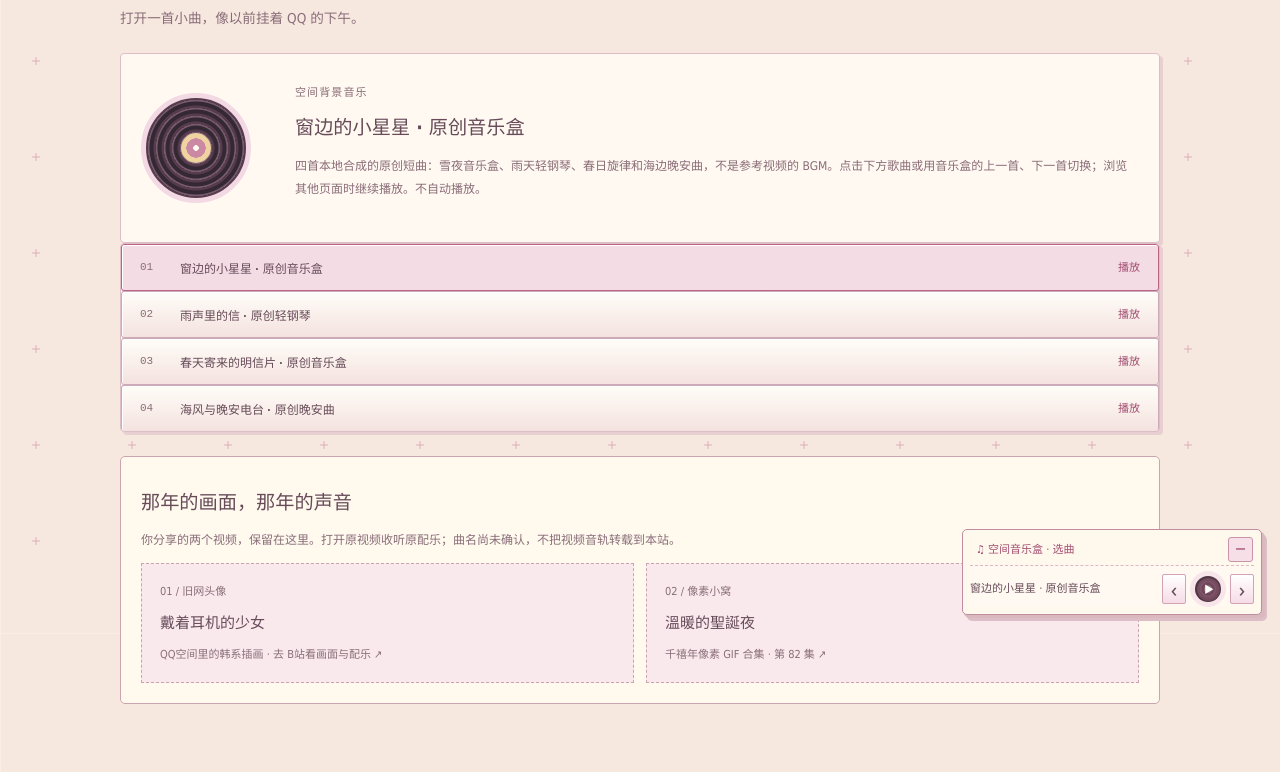
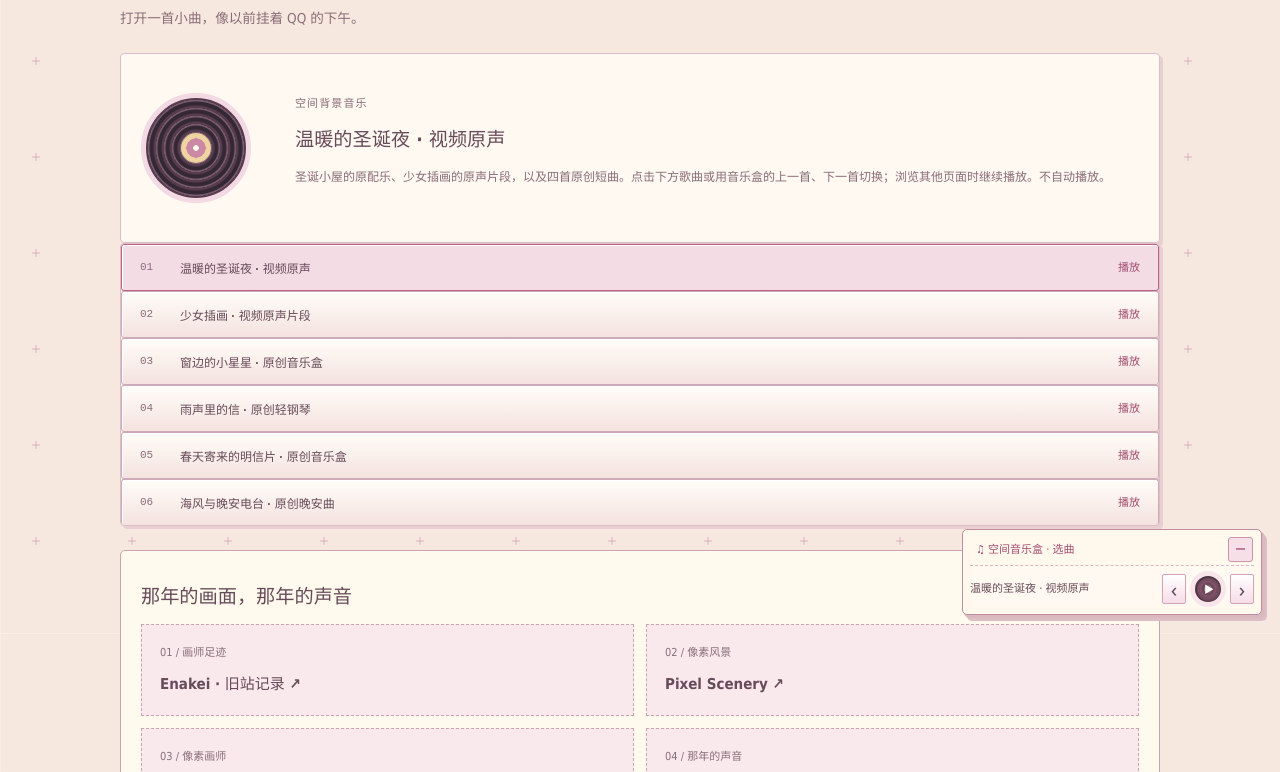
Before and after one commit to Kielas520/my_blog, an Astro site: page /music in a window 1280 px wide. Shown: the part 167-939 px from the top of the page. Built offline with nearby package versions, Linux system fonts and the light colour scheme; Astro itself is replaced by a stand-in of ours.

Commit message:
更新代码结构，优化性能并修复已知问题

```diff
--- a/src/data/music.json
+++ b/src/data/music.json
@@ -1,4 +1,12 @@
 [
+  {
+    "name": "温暖的圣诞夜 · 视频原声",
+    "link": "https://sound.kielasovo.com/2026/10/fe9a2dcf9a46c2f70b121d9060115725.mp3"
+  },
+  {
+    "name": "少女插画 · 视频原声片段",
+    "link": "https://sound.kielasovo.com/2026/10/293aa6557aafd09b88f1c3f0d3cb7f12.mp3"
+  },
   {
     "name": "窗边的小星星 · 原创音乐盒",
     "link": "https://sound.kielasovo.com/2026/10/ee8bb842e7acbd9299a4530c9e09eb39.wav"
--- a/src/pages/index.astro
+++ b/src/pages/index.astro
@@ -21,7 +21,7 @@ const portals = [
     <header class="space-heading">
       <div>
         <p class="space-kicker"><span aria-hidden="true">✦</span> 欢迎来到我的个人空间 <span aria-hidden="true">✦</span></p>
-        <h1><span data-site-name>{siteConfig.siteName}</span><span class="space-name-suffix">的小小世界</span></h1>
+        <h1><span data-site-name>{siteConfig.siteName}</span></h1>
         <p class="signature">深夜的海边，浪声没停过，但你不觉得吵…</p>
       </div>
       <div class="heading-stamp" aria-hidden="true"><span>私人小窝</span><strong>HOME SWEET HOME</strong><span>奶油色的日常 / 一点点浪漫</span></div>
@@ -152,7 +152,6 @@ const portals = [
   .space-kicker { margin: 0 0 7px; color: #9b6d7f; font-size: .7rem; letter-spacing: .13em; }
   .space-kicker span { color: #c589a1; }
   h1 { margin: 0; color: #795364; font-size: clamp(1.45rem, 3.6vw, 2.05rem); font-weight: 700; line-height: 1.35; letter-spacing: .035em; text-shadow: 1px 2px #fffaf5; overflow-wrap: anywhere; }
-  .space-name-suffix { color: #aa7489; font-size: .7em; font-weight: 400; margin-left: 7px; }
   .signature { margin: 9px 0 0; color: #926f7e; font-size: .77rem; line-height: 1.8; }
   .heading-stamp { flex-shrink: 0; display: grid; gap: 5px; padding: 12px 20px; text-align: center; border: 1px dashed #cf9eb0; background: #fff8ee9c; transform: rotate(3deg); color: #a16f83; font-size: .66rem; }
   .heading-stamp strong { font: 700 .61rem/1.5 Georgia, serif; letter-spacing: .1em; color: #895767; }
--- a/src/pages/music/index.astro
+++ b/src/pages/music/index.astro
@@ -25,7 +25,7 @@ const firstTrack = tracks[0];
         <p>空间背景音乐</p>
         <h2 id="current-track">{firstTrack?.name ?? 'NO TRACK'}</h2>
         {firstTrack ? (
-          <p class="player-hint">四首本地合成的原创短曲：雪夜音乐盒、雨天轻钢琴、春日旋律和海边晚安曲，不是参考视频的 BGM。点击下方歌曲或用音乐盒的上一首、下一首切换；浏览其他页面时继续播放。不自动播放。</p>
+          <p class="player-hint">圣诞小屋的原配乐、少女插画的原声片段，以及四首原创短曲。点击下方歌曲或用音乐盒的上一首、下一首切换；浏览其他页面时继续播放。不自动播放。</p>
         ) : (
           <p class="empty">No music here.</p>
         )}
@@ -52,10 +52,11 @@ const firstTrack = tracks[0];
   </section>
   <section class="container memories" aria-labelledby="memories-title">
     <h2 id="memories-title">那年的画面，那年的声音</h2>
-    <p>你分享的两个视频，保留在这里。打开原视频收听原配乐；曲名尚未确认，不把视频音轨转载到本站。</p>
     <div class="memory-links">
-      <a href="https://www.bilibili.com/video/BV1zbhm62Evo/" target="_blank" rel="noopener noreferrer"><span>01 / 旧网头像</span><strong>戴着耳机的少女</strong><small>QQ空间里的韩系插画 · 去 B站看画面与配乐 ↗</small></a>
-      <a href="https://www.bilibili.com/video/BV1uYAFzrEHJ/?p=82" target="_blank" rel="noopener noreferrer"><span>02 / 像素小窝</span><strong>溫暖的聖誕夜</strong><small>千禧年像素 GIF 合集 · 第 82 集 ↗</small></a>
+      <a href="https://eond.com/link/63280" target="_blank" rel="noopener noreferrer"><span>01 / 画师足迹</span><strong>Enakei · 旧站记录 ↗</strong></a>
+      <a href="https://www.tumblr.com/pixelscenery" target="_blank" rel="noopener noreferrer"><span>02 / 像素风景</span><strong>Pixel Scenery ↗</strong></a>
+      <a href="https://www.tumblr.com/tofupixel/tagged/pixel%20art%20gif" target="_blank" rel="noopener noreferrer"><span>03 / 像素画师</span><strong>Tofu · 动图作品 ↗</strong></a>
+      <a href="https://musmus.main.jp/music_img1.html" target="_blank" rel="noopener noreferrer"><span>04 / 那年的声音</span><strong>MusMus · 慢慢听 ↗</strong></a>
     </div>
   </section>
 </BaseLayout>
@@ -112,11 +113,10 @@ const firstTrack = tracks[0];
   .track strong { color: #674b59; font-size: 12px; overflow-wrap: anywhere; }
   .track i { color: #a34e71; font: 11px/1 Tahoma,sans-serif; font-style: normal; }
   .memories { margin-bottom: 70px; padding: 20px; background: #fff9ee; border: 1px solid #caa4ae; border-radius: 5px; }
-  .memories > p { font-size: 12px; color: #896e79; }
   .memory-links { display: grid; grid-template-columns: 1fr 1fr; gap: 12px; }
   .memory-links a { display: grid; gap: 9px; padding: 18px; border: 1px dashed #caa4ae; background: #f9e9ed; }
   .memory-links a:hover { background: #f5dbe5; }
-  .memory-links span, .memory-links small { font-size: 11px; color: #896e79; }
+  .memory-links span { font-size: 11px; color: #896e79; }
   .memory-links strong { font-size: 15px; }
   @keyframes spin { to { transform: rotate(360deg); } }
   @media (prefers-reduced-motion: reduce) { .disc { animation: none; } }
```
Also changed, not shown: docs/README.md, 2 other files.
